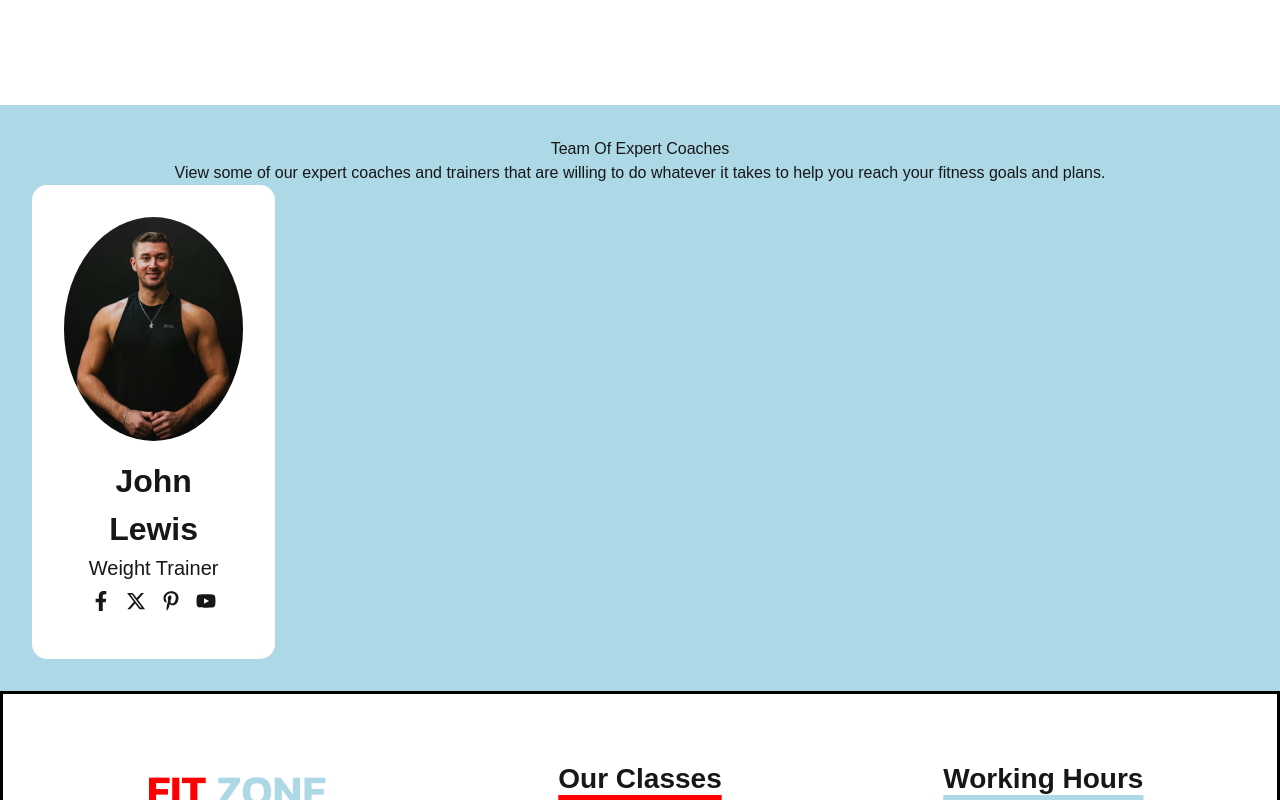
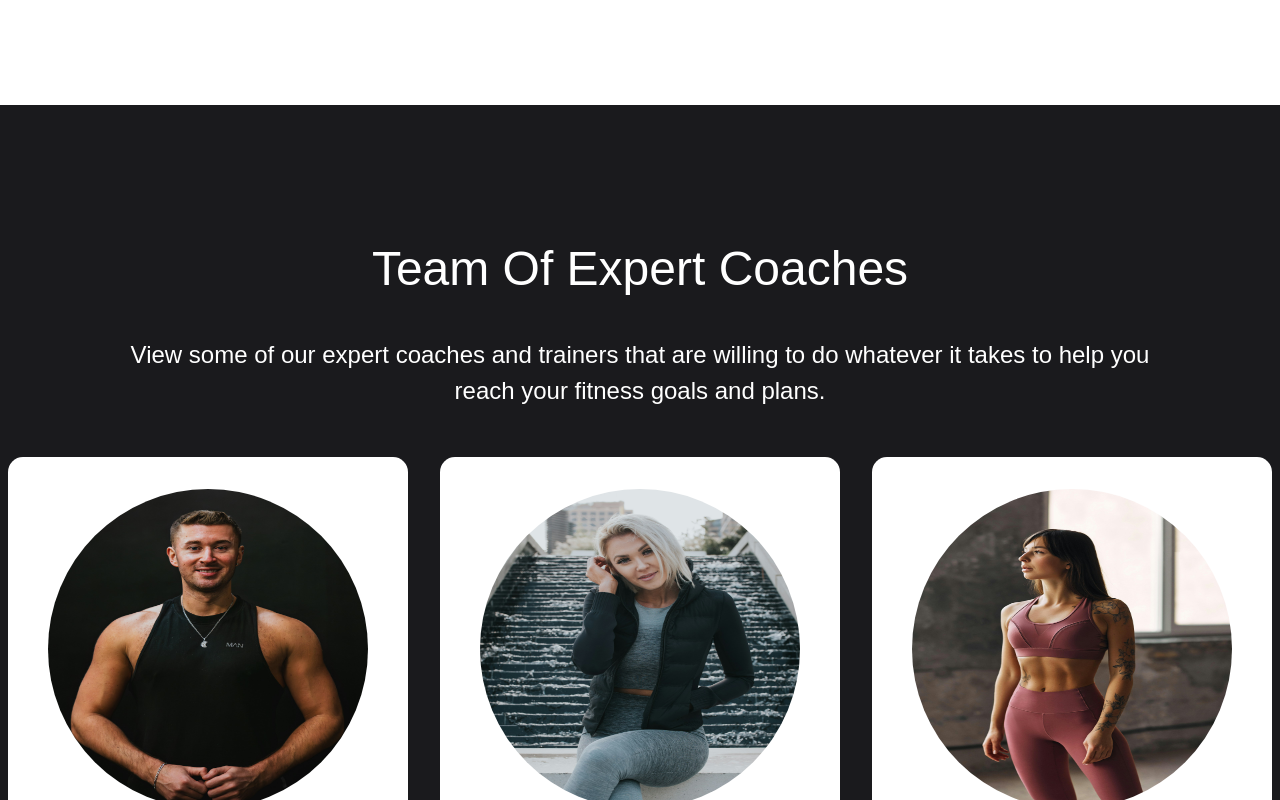
Before and after one commit to NMc0der/gym-website1, a Next.js app: page / in a window 1280 px wide. Shown: the part 2400-3200 px from the top of the page. Built offline with nearby package versions, Linux system fonts and the light colour scheme.

Commit message:
coaches section general layout and styling complete

```diff
--- a/src/app/components/homeSection/homeCoach.jsx
+++ b/src/app/components/homeSection/homeCoach.jsx
@@ -1,6 +1,8 @@
 import Coach from "./coach";
 // import weights1 from "@/app/assets/coach/sam-sabourin-PiFA6HIAfBA-unsplash.jpg";
 import weights1 from "@/app/assets/coach/samuel-girven-Ppua0I4VjqE-unsplash.jpg";
+import crossfit1 from "@/app/assets/coach/joey-nicotra-du1DgQJvlTg-unsplash.jpg";
+import yoga1 from "@/app/assets/coach/julia-rekamie-Z72YujnOrlY-unsplash.jpg";
 const HomeCoach = () => {
   return (
     <div className="home-coach-container">
@@ -17,6 +19,12 @@ const HomeCoach = () => {
           nameText={"John Lewis"}
           img={weights1}
         />
+        <Coach
+          coachType={"Crossfit Trainer"}
+          nameText={"Janice Martin"}
+          img={crossfit1}
+        />
+        <Coach coachType={"Yoga Trainer"} nameText={"Katy Smith"} img={yoga1} />
       </div>
     </div>
   );
--- a/src/app/home.scss
+++ b/src/app/home.scss
@@ -228,16 +228,50 @@
 // coaches section
 
 .home-coach-container {
-  background-color: $secondary-color;
+  color: white;
+  background-color: #1a1a1d;
   text-align: center;
-  padding: 2rem;
+  padding: 8rem;
+  display: flex;
+  flex-direction: column;
+  justify-content: center;
+  align-items: center;
+
+  h2 {
+    font-size: 3rem;
+    margin-bottom: 2rem;
+  }
+
+  p {
+    font-size: 1.5rem;
+    margin-bottom: 3rem;
+  }
+
+  .coaches {
+    display: grid;
+    grid-template-columns: repeat(3, 1fr);
+    justify-items: center;
+    align-content: center;
+    gap: 2rem;
+  }
+
   .coach-container {
+    transition: 0.25s ease-in-out;
+    color: black;
     border-radius: 15px;
     padding: 2rem;
     background-color: white;
     width: 20%;
+    width: 25rem;
+    display: flex;
+    flex-direction: column;
+    justify-content: center;
+    align-items: center;
     // height: 20%;
+
     .coach-img {
+      width: 20rem;
+      height: 20rem;
       border-radius: 50%;
       // border: 1px solid black;
     }
@@ -259,4 +293,14 @@
       }
     }
   }
+  .coach-container:hover {
+    // cursor: pointer;
+    // transition: 0.25s ease-in-out;
+    @include hovTrasition();
+    transform: scale(1.05);
+    .coach-socials {
+      color: $secondary-color;
+      transition: 0.25s ease-in-out;
+    }
+  }
 }
```
Also changed, not shown: src/app/assets/coach/joey-nicotra-du1DgQJvlTg-unsplash.jpg (added), src/app/assets/coach/julia-rekamie-Z72YujnOrlY-unsplash.jpg (added).
